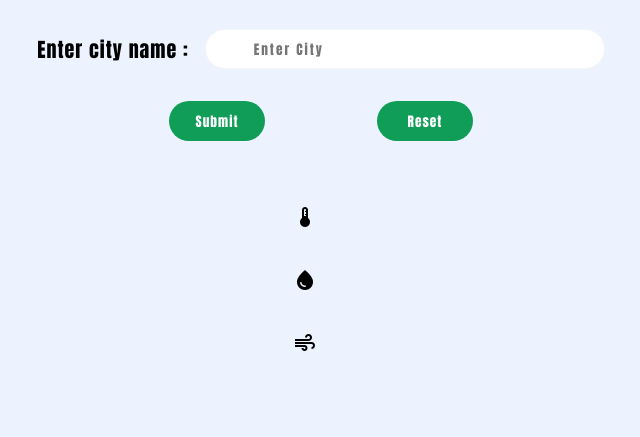
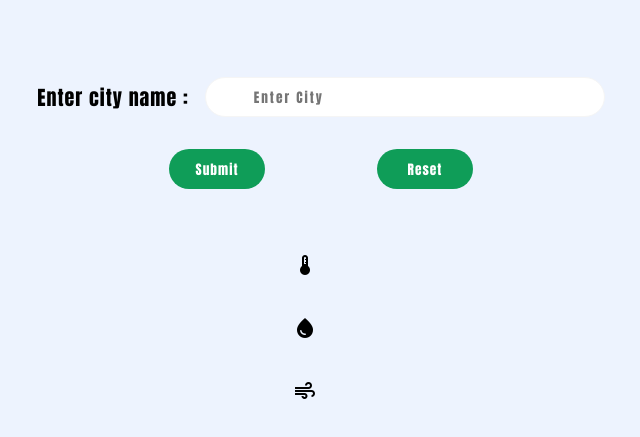
Before and after one commit to Sarthakjain594/Weather-Analyser, a website with bundled scripts: page index.html in a window 1280 px wide. Shown: the part 73-510 px from the top of the page, without its empty margins (319-959 px from the left). Built offline with nearby package versions, Linux system fonts and the light colour scheme.

Commit message:
margin top increased

```diff
--- a/style.css
+++ b/style.css
@@ -34,7 +34,7 @@ h1 {
 
 div.container {
     width: 70%;
-    margin:  2rem auto auto auto  ;
+    margin:  5rem auto auto auto  ;
     padding: 0 2rem;
 }
 
```
